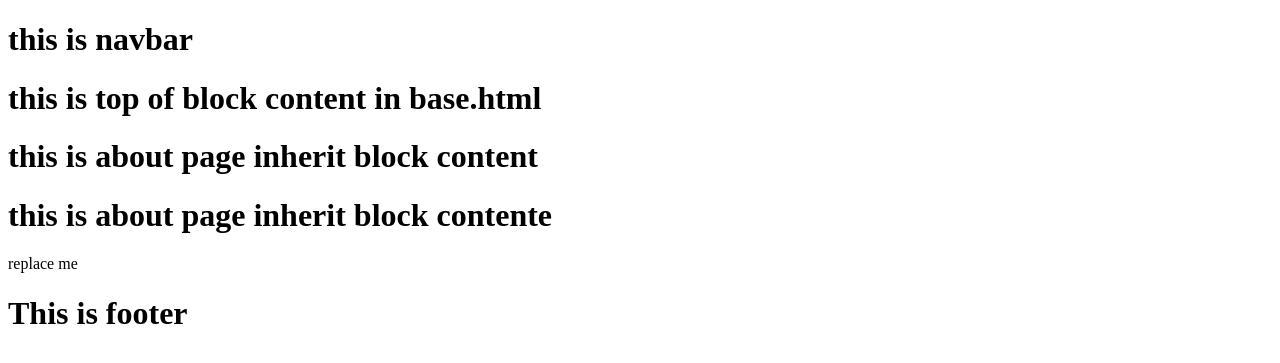
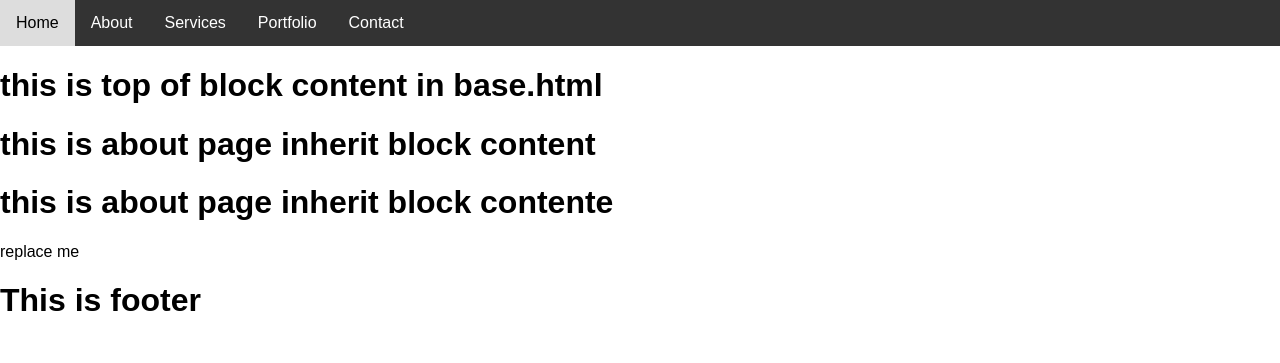
Before and after one commit to Althaf-official/complex_concepts_django, a Django app: page /about/ in a window 1280 px wide. Shown: the top 363 px of the page. Run offline with Django 3.2, Linux system fonts and the light colour scheme.

Commit message:
include template tag

```diff
--- a/src/test_project/templates/base.html
+++ b/src/test_project/templates/base.html
@@ -6,9 +6,7 @@
         </title>
     </head>
     <body>
-        <h1>
-            this is navbar
-        </h1>
+        {% include 'navbar.html' %}
         <h1>this is top of block content in base.html</h1>
         {% block content %}
 
--- a/src/test_project/templates/contact.html
+++ b/src/test_project/templates/contact.html
@@ -1,6 +1,7 @@
 {% extends 'base.html'%}
 
 {% block content %}
+
 {% endblock content %}
 
 <h1>this is Contact page</h1>
--- /dev/null
+++ b/src/test_project/templates/navbar.html
@@ -0,0 +1,40 @@
+<!DOCTYPE html>
+<html>
+<head>
+    <style>
+        /* Add your CSS styles here */
+        body {
+            font-family: Arial, sans-serif;
+            margin: 0;
+            padding: 0;
+        }
+        .navbar {
+            background-color: #333;
+            overflow: hidden;
+        }
+        .navbar a {
+            float: left;
+            display: block;
+            color: white;
+            text-align: center;
+            padding: 14px 16px;
+            text-decoration: none;
+        }
+        .navbar a:hover {
+            background-color: #ddd;
+            color: black;
+        }
+    </style>
+</head>
+<body>
+
+<div class="navbar">
+    <a href="#home">Home</a>
+    <a href="#about">About</a>
+    <a href="#services">Services</a>
+    <a href="#portfolio">Portfolio</a>
+    <a href="#">Contact</a>
+</div>
+
+</body>
+</html>
```
